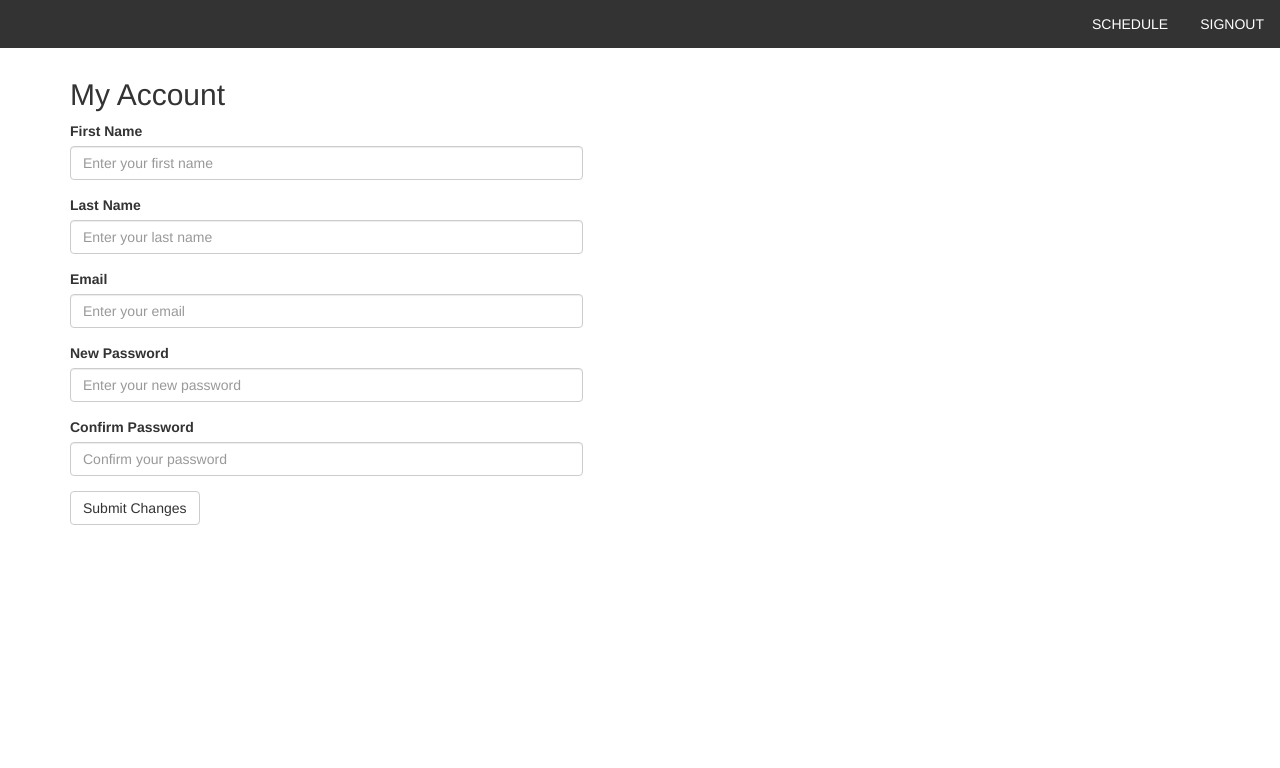
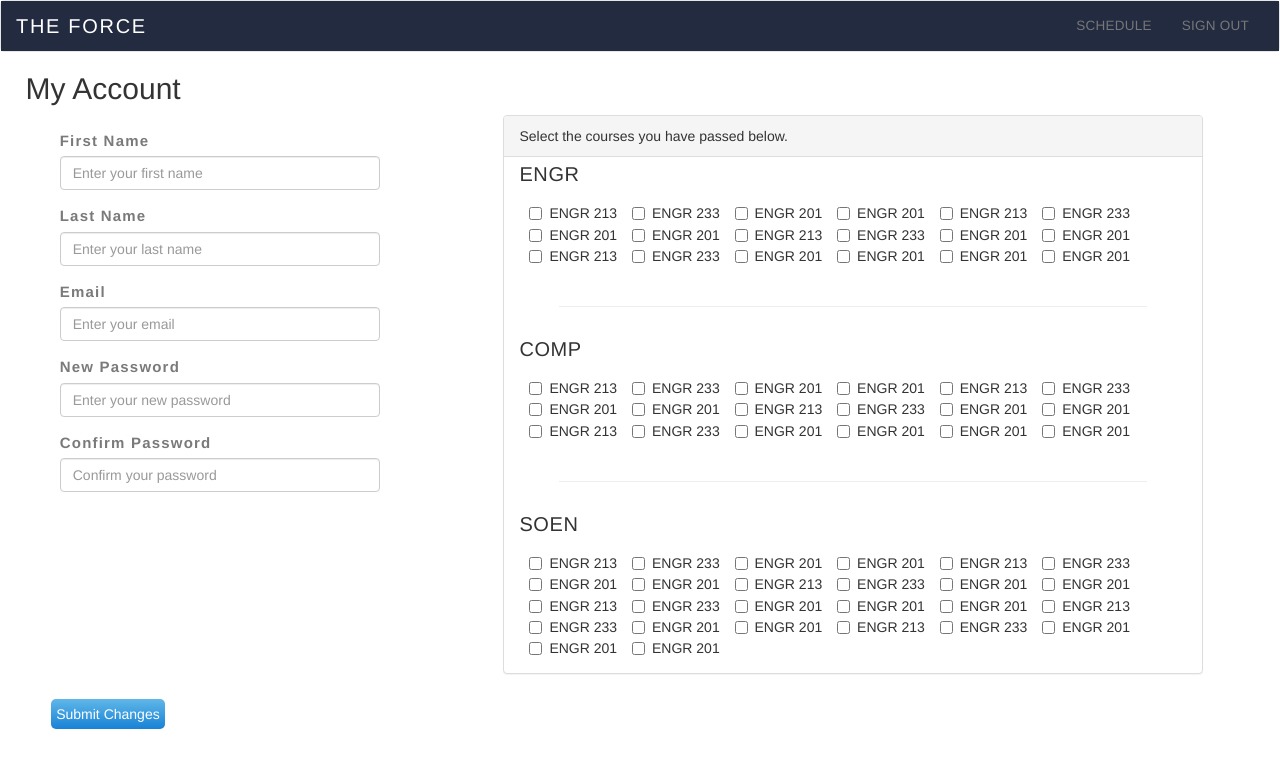
Before and after one commit to marcdragon123/SOEN341The-Force, a PHP site: page /Account.html in a window 1280 px wide. Shown: the top 768 px of the page. Run offline with PHP 8.4, Linux system fonts and the light colour scheme.

Commit message:
Updates of Navbar and Checklist

```diff
--- a/site/Account.html
+++ b/site/Account.html
@@ -3,21 +3,56 @@
 	<head>
 		<meta charset="UTF-8">
 		<meta name="viewport" content="width=device-width, initial-scale=1">
-		<link rel="stylesheet" type="text/css" href="css/CSS.css">
+
 		<script src="js/AccountJS.js"></script>
 		<link rel="stylesheet" href="http://maxcdn.bootstrapcdn.com/bootstrap/3.3.6/css/bootstrap.min.css">
 		<script src="https://ajax.googleapis.com/ajax/libs/jquery/1.12.0/jquery.min.js"></script>
 		<script src="http://maxcdn.bootstrapcdn.com/bootstrap/3.3.6/js/bootstrap.min.js"></script>
+
+        <link rel="stylesheet" type="text/css" href="css/CSS.css">
+
+
 		<title>My Account</title>
 	</head>
 	<body>
-		<ul>
-			<li><a class="active" href="Home/index.html">SIGNOUT</a></li>
-			<li><a href="index.html">SCHEDULE</a></li>
-		</ul>
-		<div class="container">
-			<h2>My Account</h2>
-			<form role="form">
+		<nav class="navbar navbar-default">
+  <div class="container-fluid">
+    <!-- Brand and toggle get grouped for better mobile display -->
+    <div class="navbar-header">
+      <button type="button" class="navbar-toggle collapsed" data-toggle="collapse" data-target="#bs-example-navbar-collapse-1" aria-expanded="false">
+        <span class="sr-only">Toggle navigation</span>
+        <span class="icon-bar"></span>
+        <span class="icon-bar"></span>
+        <span class="icon-bar"></span>
+      </button>
+      <a class="navbar-brand" href="SignIn/out.html">THE FORCE</a>
+    </div>
+
+    <!-- Collect the nav links, forms, and other content for toggling -->
+    <div class="collapse navbar-collapse" id="bs-example-navbar-collapse-1">
+
+      <ul class="nav navbar-nav navbar-right">
+        <li><a href="index.html">SCHEDULE</a></li>
+        <li><a href="#">SIGN OUT</a></li>
+
+      </ul>
+    </div><!-- /.navbar-collapse -->
+  </div><!-- /.container-fluid -->
+</nav>
+
+
+
+
+
+
+
+
+        <form role="form">
+            <h2>My Account</h2>
+        <div class="rowTabs">
+        <div class="col-md-4">
+            <div class="contain">
+
 				<div class="form-group">
 					<label for="name">First Name</label>
 					<input type="name" class="form-control" id="fname" placeholder="Enter your first name">
@@ -39,8 +74,112 @@
 					<input type="password" class="form-control" id="confpwd" placeholder="Confirm your password" onkeyup="checkPass(); return false;">
 					<span id="confirmMessage" class="confirmMessage"></span>
 				</div>
-				<button type="submit" class="btn btn-default" onclick="popUpPass()">Submit Changes</button>
-			</form>
-		</div>
+
+
+          </div>
+        </div>
+        <div class="col-md-8">
+            <div class="contain">
+
+
+                              <div class="panel panel-default">
+                              <div class="panel-heading">Select the courses you have passed below.</div>
+                              <div class="panel-body">
+                                <h3>ENGR</h3>
+                                  <div class="course-list">
+                                    <label class="checkbox-inline"><input type="checkbox" value="">ENGR 213</label>
+                                    <label class="checkbox-inline"><input type="checkbox" value="">ENGR 233</label>
+                                    <label class="checkbox-inline"><input type="checkbox" value="">ENGR 201</label>
+                                    <label class="checkbox-inline"><input type="checkbox" value="">ENGR 201</label>
+                                    <label class="checkbox-inline"><input type="checkbox" value="">ENGR 213</label>
+                                    <label class="checkbox-inline"><input type="checkbox" value="">ENGR 233</label>
+                                    <label class="checkbox-inline"><input type="checkbox" value="">ENGR 201</label>
+                                    <label class="checkbox-inline"><input type="checkbox" value="">ENGR 201</label>
+                                    <label class="checkbox-inline"><input type="checkbox" value="">ENGR 213</label>
+                                    <label class="checkbox-inline"><input type="checkbox" value="">ENGR 233</label>
+                                    <label class="checkbox-inline"><input type="checkbox" value="">ENGR 201</label>
+                                    <label class="checkbox-inline"><input type="checkbox" value="">ENGR 201</label>
+                                    <label class="checkbox-inline"><input type="checkbox" value="">ENGR 213</label>
+                                    <label class="checkbox-inline"><input type="checkbox" value="">ENGR 233</label>
+                                    <label class="checkbox-inline"><input type="checkbox" value="">ENGR 201</label>
+                                    <label class="checkbox-inline"><input type="checkbox" value="">ENGR 201</label>
+                                    <label class="checkbox-inline"><input type="checkbox" value="">ENGR 201</label>
+                                    <label class="checkbox-inline"><input type="checkbox" value="">ENGR 201</label>
+                                  </div>
+                                  <hr>
+                                <h3>COMP</h3>
+                                <div class="course-list">
+                                    <label class="checkbox-inline"><input type="checkbox" value="">ENGR 213</label>
+                                    <label class="checkbox-inline"><input type="checkbox" value="">ENGR 233</label>
+                                    <label class="checkbox-inline"><input type="checkbox" value="">ENGR 201</label>
+                                    <label class="checkbox-inline"><input type="checkbox" value="">ENGR 201</label>
+                                    <label class="checkbox-inline"><input type="checkbox" value="">ENGR 213</label>
+                                    <label class="checkbox-inline"><input type="checkbox" value="">ENGR 233</label>
+                                    <label class="checkbox-inline"><input type="checkbox" value="">ENGR 201</label>
+                                    <label class="checkbox-inline"><input type="checkbox" value="">ENGR 201</label>
+                                    <label class="checkbox-inline"><input type="checkbox" value="">ENGR 213</label>
+                                    <label class="checkbox-inline"><input type="checkbox" value="">ENGR 233</label>
+                                    <label class="checkbox-inline"><input type="checkbox" value="">ENGR 201</label>
+                                    <label class="checkbox-inline"><input type="checkbox" value="">ENGR 201</label>
+                                    <label class="checkbox-inline"><input type="checkbox" value="">ENGR 213</label>
+                                    <label class="checkbox-inline"><input type="checkbox" value="">ENGR 233</label>
+                                    <label class="checkbox-inline"><input type="checkbox" value="">ENGR 201</label>
+                                    <label class="checkbox-inline"><input type="checkbox" value="">ENGR 201</label>
+                                    <label class="checkbox-inline"><input type="checkbox" value="">ENGR 201</label>
+                                    <label class="checkbox-inline"><input type="checkbox" value="">ENGR 201</label>
+                                  </div>
+                                  <hr>
+                                  <h3>SOEN</h3>
+                                <div class="course-list">
+                                    <label class="checkbox-inline"><input type="checkbox" value="">ENGR 213</label>
+                                    <label class="checkbox-inline"><input type="checkbox" value="">ENGR 233</label>
+                                    <label class="checkbox-inline"><input type="checkbox" value="">ENGR 201</label>
+                                    <label class="checkbox-inline"><input type="checkbox" value="">ENGR 201</label>
+                                    <label class="checkbox-inline"><input type="checkbox" value="">ENGR 213</label>
+                                    <label class="checkbox-inline"><input type="checkbox" value="">ENGR 233</label>
+                                    <label class="checkbox-inline"><input type="checkbox" value="">ENGR 201</label>
+                                    <label class="checkbox-inline"><input type="checkbox" value="">ENGR 201</label>
+                                    <label class="checkbox-inline"><input type="checkbox" value="">ENGR 213</label>
+                                    <label class="checkbox-inline"><input type="checkbox" value="">ENGR 233</label>
+                                    <label class="checkbox-inline"><input type="checkbox" value="">ENGR 201</label>
+                                    <label class="checkbox-inline"><input type="checkbox" value="">ENGR 201</label>
+                                    <label class="checkbox-inline"><input type="checkbox" value="">ENGR 213</label>
+                                    <label class="checkbox-inline"><input type="checkbox" value="">ENGR 233</label>
+                                    <label class="checkbox-inline"><input type="checkbox" value="">ENGR 201</label>
+                                    <label class="checkbox-inline"><input type="checkbox" value="">ENGR 201</label>
+                                    <label class="checkbox-inline"><input type="checkbox" value="">ENGR 201</label>
+                                    <label class="checkbox-inline"><input type="checkbox" value="">ENGR 213</label>
+                                    <label class="checkbox-inline"><input type="checkbox" value="">ENGR 233</label>
+                                    <label class="checkbox-inline"><input type="checkbox" value="">ENGR 201</label>
+                                    <label class="checkbox-inline"><input type="checkbox" value="">ENGR 201</label>
+                                    <label class="checkbox-inline"><input type="checkbox" value="">ENGR 213</label>
+                                    <label class="checkbox-inline"><input type="checkbox" value="">ENGR 233</label>
+                                    <label class="checkbox-inline"><input type="checkbox" value="">ENGR 201</label>
+                                    <label class="checkbox-inline"><input type="checkbox" value="">ENGR 201</label>
+                                    <label class="checkbox-inline"><input type="checkbox" value="">ENGR 201</label>
+                                  </div>
+                                 </div>
+                                </div>
+
+
+
+            </div>
+
+          </div>
+
+      </div>
+       <button type="submit" class="btnModal btn-primary" onclick="popUpPass()">Submit Changes</button>
+
+
+        </form>
+
+
+
+
+
+
+
+
+
 	</body>
 </html>
--- a/site/css/CSS.css
+++ b/site/css/CSS.css
@@ -1,26 +1,148 @@
-.form-group{
-	max-width: 45%;
-}
-ul {
-	list-style-type: none;
-	margin: 0;
-	padding: 0;
-	overflow: hidden;
-	background-color: #333;
+h4 {
+  font-weight: 400;
+    font-size: 24px;
+    letter-spacing: 0.6px;
+    padding-bottom: 5px;
 }
 
-li {
-	float: right;
+h3 {
+  font-weight: 400;
+    font-size: 20px;
+    line-height: 5px;
+    margin: 0px;
+    letter-spacing: 0.6px;
 }
 
-li a {
-	display: inline-block;
-	color: white;
-	text-align: center;
-	padding: 14px 16px;
-	text-decoration: none;
+h2{
+    margin-left: 2%;
+    margin-top: 0px;
 }
 
-li a:hover {
-	background-color: #111;
+.course-list{
+    margin-top: 25px;
+    margin-left: 10px;
+    padding: 0px;
 }
+
+.course-list label{
+    width: 15%;
+}
+
+.checkbox-inline+.checkbox-inline{
+    margin: 0px;
+}
+
+a:link, a:visited, a:active, a:hover, a{
+    font-size: 13.5px;
+    color: #449BFF;
+    letter-spacing: 0.25px;
+    text-decoration: none;
+}
+
+
+
+.container-fluid, navbar-header, navbar{
+    background-color: #232B40;
+}
+.navbar-brand:link, .navbar-brand, .navbar-brand:active, .navbar-brand:visited, .navbar-brand:focus{
+    font-weight: 300;
+    color: white;
+    font-size: 20px;
+    letter-spacing: 1.7px;
+}
+
+.form-control{
+    margin-bottom: 10px;
+}
+
+.contain{
+    margin: auto;
+    width: 85%;
+}
+
+.btn{
+    background-image: linear-gradient(-180deg, #60B7E8 0%, #1882D6 100%);
+    border-radius: 5px;
+    /* Sign In: */
+    font-size: 17px;
+    font-weight: 400;
+    color: #FFFFFF;
+    letter-spacing: 0.77px;
+    line-height: 33px;
+    opacity: 1;
+    width: 90px;
+
+}
+
+.btn:active{
+    background-image: linear-gradient(0deg, #60B7E8 0%, #1882D6 100%);
+}
+
+
+.btnModal{
+    border: 0px;
+    border-radius: 5px;
+    margin: 5px;
+    padding: 5px;
+}
+
+.btnModal:active{
+    background-image: linear-gradient(0deg, #60B7E8 0%, #1882D6 100%);
+}
+
+.btn-primary{
+    background-image: linear-gradient(-180deg, #60B7E8 0%, #1882D6 100%);
+    margin-left: 4%;
+}
+
+.has-error, .form-group{
+    /* Rectangle 3: */
+    background-color: rgba(255,255,255,0.8);
+    box-shadow: rgba(0, 0, 0, 0)
+    border: 1px solid #D6D6D6;
+    border-radius: 5px;
+    /* Text*: */
+    font-weight: 300;
+    font-size: 15px;
+    color: #7A7A7A;
+    letter-spacing: 1.2px;
+    margin: 15px;
+    width: 95%;
+}
+
+.help-block{
+    margin: 0px;
+    font-size: 13px;
+}
+
+h1{
+    font-size: 52px;
+    font-weight: 300;
+    letter-spacing: 2.5px;
+    color: #FFFFFF;
+    line-height: 54px;
+    text-align: center;
+}
+.lead{
+    font-weight: 700;
+    font-size: 27px;
+    color: #FFFFFF;
+    letter-spacing: 3.5px;
+    line-height: 49px;
+    text-align: center;
+}
+
+.page-header {
+  margin: auto;
+    border-bottom: 0px;
+}
+
+.vert-line{
+    width: 100;
+    height: 500;
+    border-left: thick solid black;
+}
+
+hr {
+  margin: 40px;
+}
```
